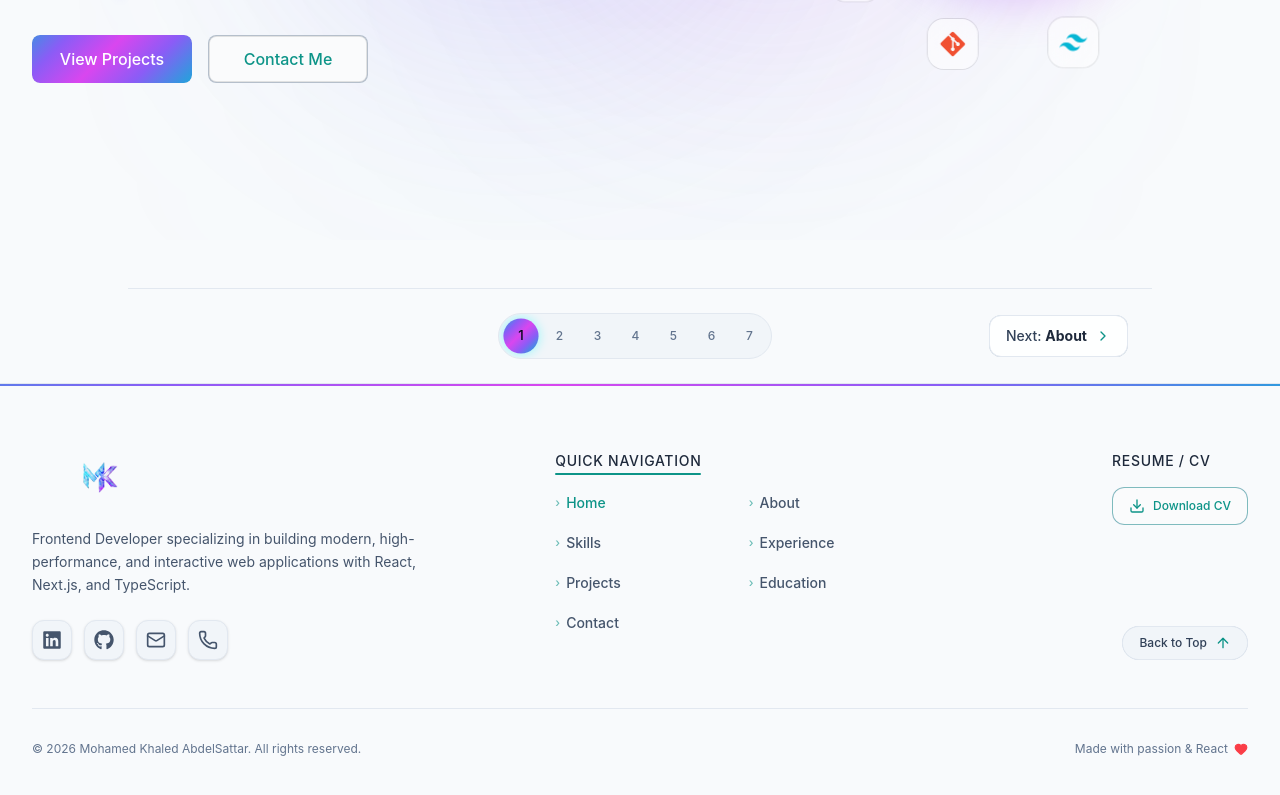
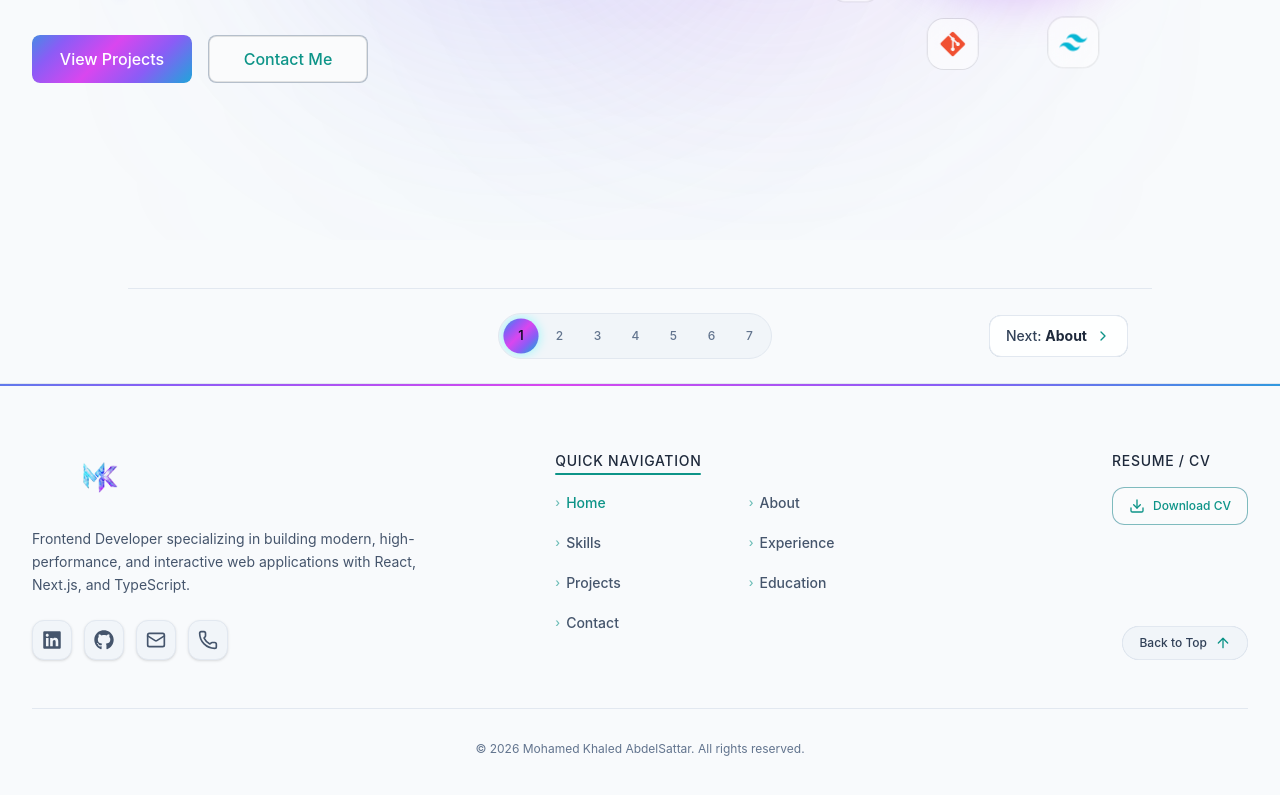
Before and after one commit to Mohamedbnkhaled123/my-portfolio, a React (Vite) app: page / in a window 1280 px wide. Shown: the part 640-1435 px from the top of the page. Built offline with nearby package versions, Linux system fonts and the light colour scheme.

Commit message:
Content: Remove Made with passion text from Footer

```diff
--- a/src/components/sections/Footer.tsx
+++ b/src/components/sections/Footer.tsx
@@ -2,7 +2,7 @@ import React from 'react';
 import { useAppStore } from '../../store/useAppStore';
 import { useNavigate, useLocation } from 'react-router-dom';
 import { FaGithub, FaLinkedin } from 'react-icons/fa';
-import { Mail, Phone, ArrowUp, Heart, Download } from 'lucide-react';
+import { Mail, Phone, ArrowUp, Download } from 'lucide-react';
 import { RevealInteractive } from '../RevealInteractive';
 
 export const Footer: React.FC = () => {
@@ -156,13 +156,9 @@ export const Footer: React.FC = () => {
 
         </div>
 
-        {/* Bottom Copyright & Credits */}
-        <div className="pt-8 flex flex-col sm:flex-row items-center justify-between gap-4 text-xs text-slate-500 dark:text-slate-400">
+        {/* Bottom Copyright */}
+        <div className="pt-8 flex justify-center items-center text-xs text-slate-500 dark:text-slate-400 text-center">
           <p>© {new Date().getFullYear()} Mohamed Khaled AbdelSattar. {t('footer.rights')}</p>
-          <div className="flex items-center gap-1.5">
-            <span>{t('footer.madeWith')}</span>
-            <Heart className="w-3.5 h-3.5 text-red-500 fill-red-500 animate-pulse" />
-          </div>
         </div>
 
       </div>
```
